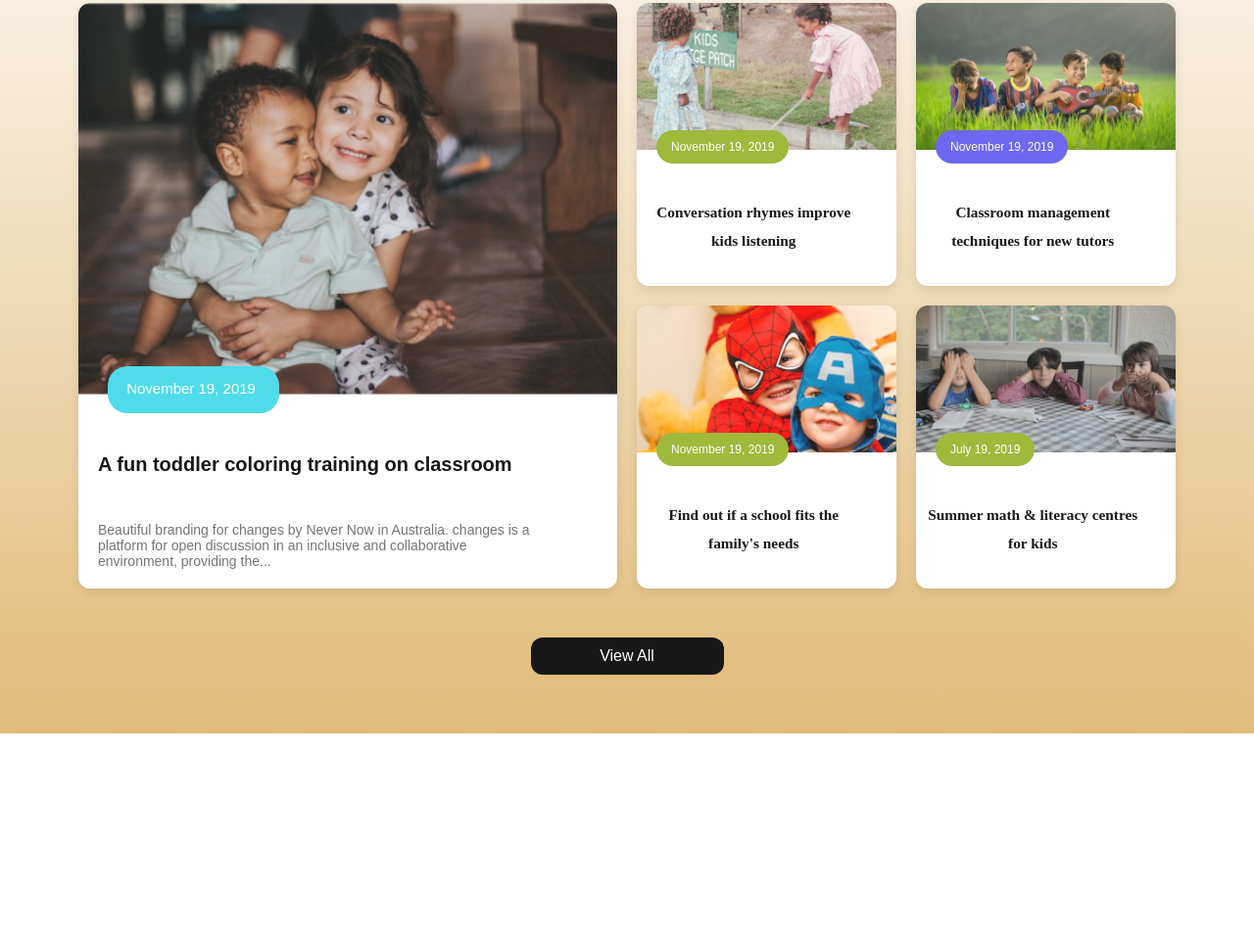
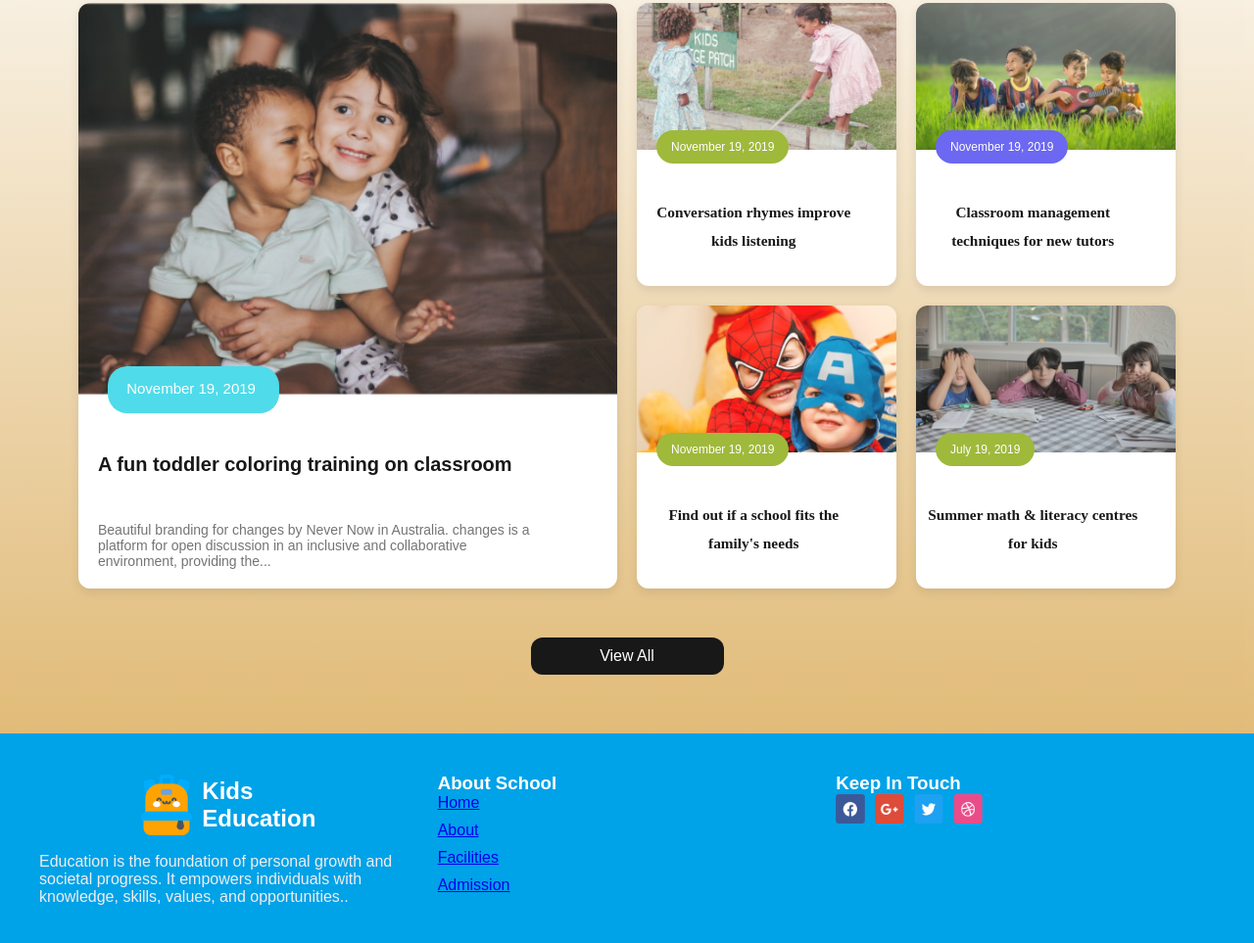
Before and after one commit to NazminNoor/assignment-2, a plain HTML site: page index.html in a window 1280 px wide. Shown: the part 1526-2489 px from the top of the page at 98% size. Before the commit the page ends 2275 px from the top, so only its background shows below. Drawn offline with Linux system fonts and the light colour scheme.

Commit message:
footer something

```diff
--- a/index.html
+++ b/index.html
@@ -175,9 +175,41 @@
     <!-- late section end -->
 
   </main>
-  <footer>
+  <footer class="footer">
+    <div class="footer-container">
 
-  </footer>
+        <div class="footer-item footer-item1">
+          <div class="left-icon">
+            <img src="/assets/logo.png" alt="Kids Education Logo">
+            <h2>Kids <br> Education</h2>
+          </div>
+            <p>
+              Education is the foundation of personal growth and societal progress. It empowers individuals with knowledge, skills, values, and opportunities..</p>
+        </div>
+
+
+        <div class="footer-item footer-item2">
+            <h3>About School</h3>
+            <ul>
+                <li><a href="#">Home</a></li>
+                <li><a href="#">About</a></li>
+                <li><a href="#">Facilities</a></li>
+                <li><a href="#">Admission</a></li>
+            </ul>
+        </div>
+
+        <div class="footer-item footer-item3">
+            <h3>Keep In Touch</h3>
+            <div class="social-icons">
+                <a href="#"><img src="/assets/fb.png" alt="Facebook"></a>
+                <a href="#"><img src="/assets/google+.png" alt="Twitter"></a>
+                <a href="#"><img src="/assets/twitter.png" alt="Google Plus"></a>
+                <a href="#"><img src="/assets/dribble.png" alt="Google Plus"></a>
+            </div>
+        </div>
+
+    </div>
+</footer>
   <script src="https://kit.fontawesome.com/dd049e1eb4.js" crossorigin="anonymous"></script>
 </body>
 
--- a/responcive.css
+++ b/responcive.css
@@ -54,4 +54,9 @@
     width: 150px;
     font-size: 14px;
   }
+
+  /* footer section  */
+  .footer-container {
+    grid-template-columns: 1fr;
 }
+}
--- a/style.css
+++ b/style.css
@@ -292,7 +292,7 @@ header {
   max-width: 1200px;
   margin: 0 auto;
   display: grid;
-  grid-template-columns: 2fr 2fr;
+  grid-template-columns: 2fr 2fr ;
   gap: 20px;
 }
 
@@ -447,3 +447,57 @@ header {
   font-size: 16px;
   width: 197px;
 }
+
+
+/* footer section strat  */
+
+.footer {
+  background-color: #00a2e8;
+  color: white;
+  padding: 40px;
+}
+
+.footer-container {
+  display: grid;
+  grid-template-columns: repeat(3, 1fr);
+  grid-gap: 20px;
+}
+
+.left-icon{
+  display: flex;
+  align-items: center;
+  justify-content: center;
+  margin-bottom: 1rem;
+}
+.left-icon h2{
+  font-weight: bold;
+  padding: 5px;
+}
+
+.footer-item1{
+
+  text-align: left;
+
+}
+.footer-item1 p{
+  color: rgb(243, 236, 236);
+
+
+}
+
+.footer-item ul {
+  list-style: none;
+  padding: 0;
+}
+.footer-item li {
+  margin-bottom: 10px;
+}
+
+.social-icons {
+  display: flex;
+  gap: 10px;
+}
+.social-icons img {
+  width: 30px;
+  height: 30px;
+}
```
